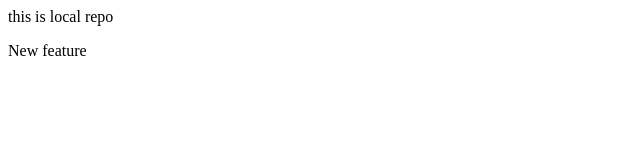
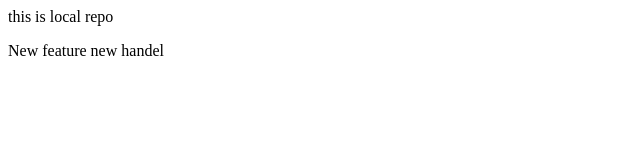
Before and after one commit to Subhasish7n7/localRepo, a plain HTML site: page index.html in a window 1280 px wide. Shown: the full height of the page, 0-640 px from the left. Drawn offline with Linux system fonts and the light colour scheme.

Commit message:
changes done

```diff
--- a/index.html
+++ b/index.html
@@ -2,5 +2,5 @@
     this is local repo
 </p>
 <p>
-    New feature
+    New feature new handel
 </p>
```
